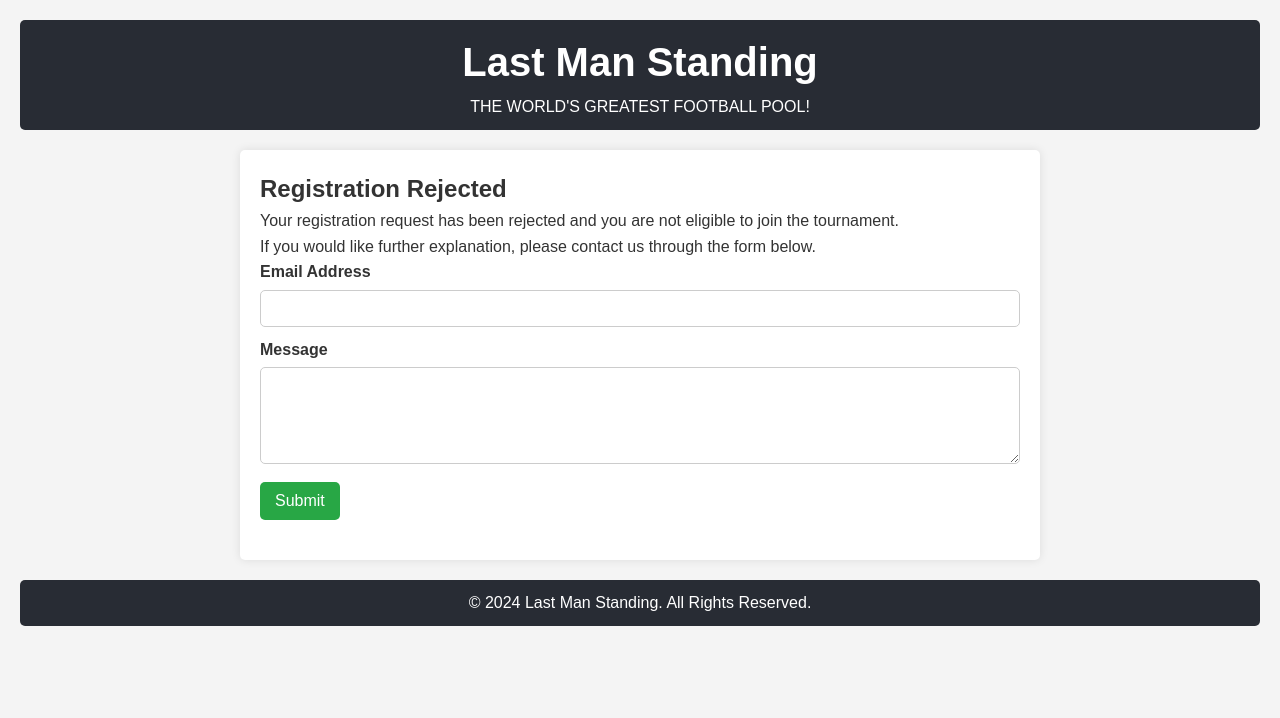
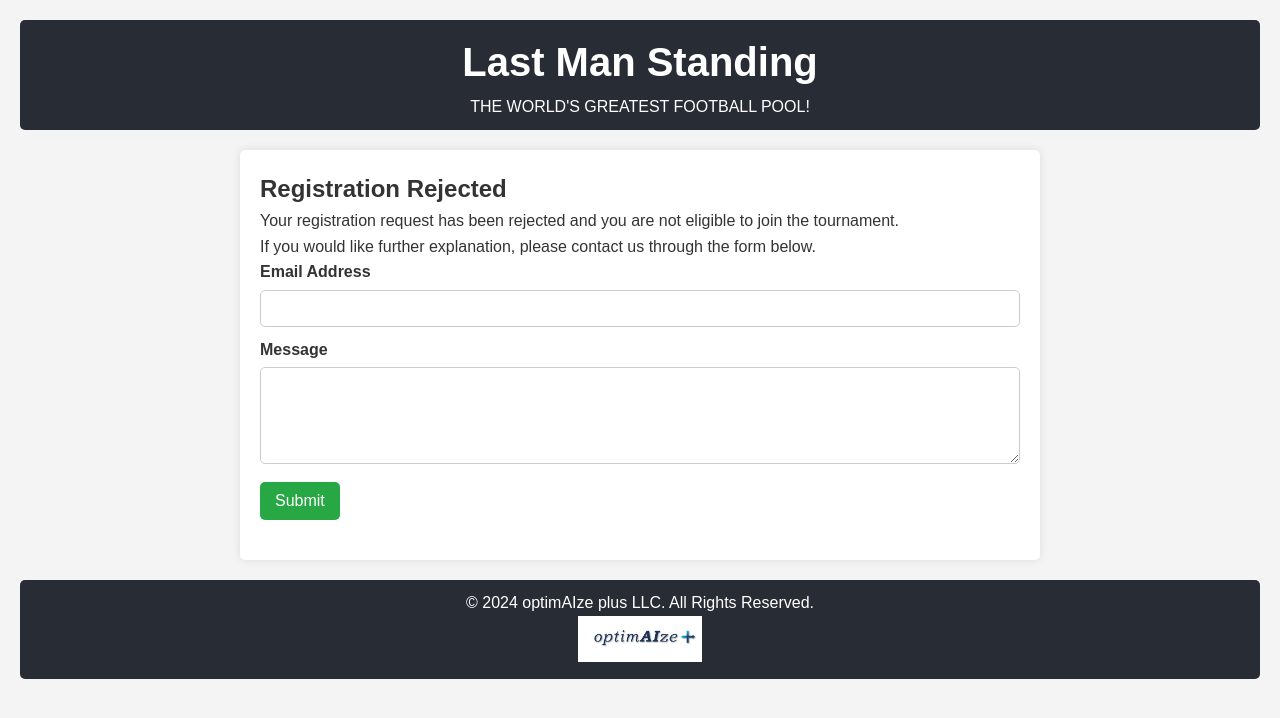
Before and after one commit to lms-survivor/lms-survivor.github.io, a plain HTML site: page rejected.html in a window 1280 px wide. Drawn offline with Linux system fonts and the light colour scheme.

Commit message:
Update rejected.html

```diff
--- a/rejected.html
+++ b/rejected.html
@@ -32,7 +32,9 @@
     </div>
 
     <footer>
-        <p>&copy; 2024 Last Man Standing. All Rights Reserved.</p>
+        <p>&copy; 2024 optimAIze plus LLC. All Rights Reserved.</p>
+        <img src="logo.png" alt="Logo" style="width: 10%; background-color: white; padding: 5px;">
+
     </footer>
 
     <script>
```
